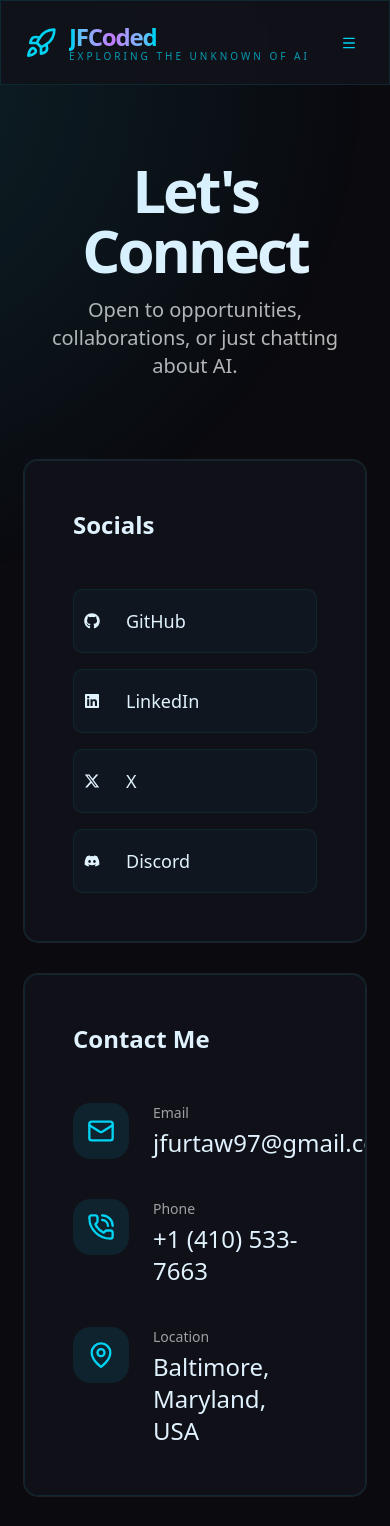
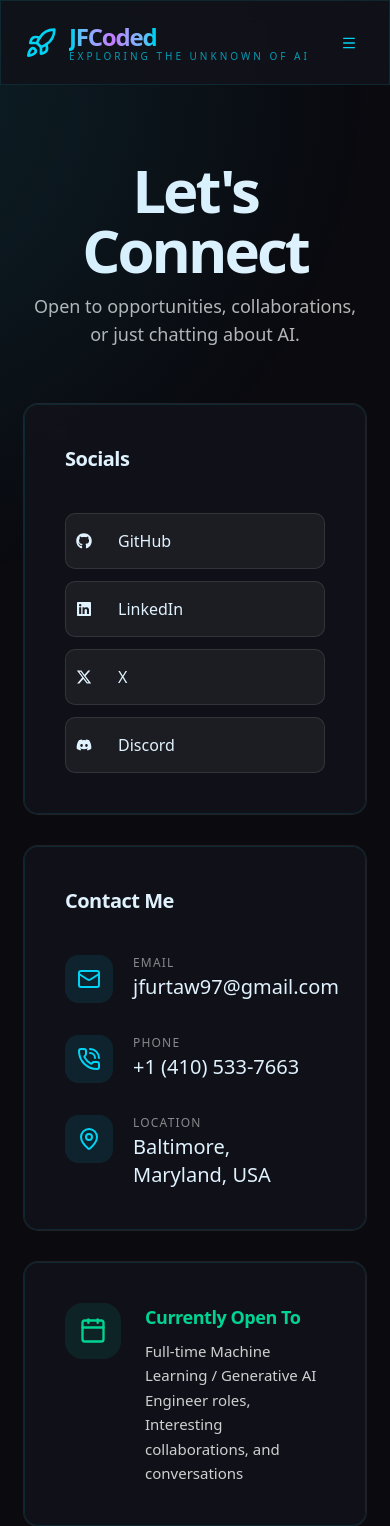
Before and after one commit to JakeFurtaw/jf-coded-v2, a Next.js app: page /contact in a window 390 px wide. Shown: the top 1526 px of the page. Built offline with nearby package versions, Linux system fonts and the light colour scheme.

Commit message:
Added page transitions and made a bunch of adjustsments to font, titles, and general spacing.

```diff
--- a/app/contact/page.tsx
+++ b/app/contact/page.tsx
@@ -11,96 +11,100 @@
     <div className="min-h-screen pb-24 bg-space-bg">
       <div className="max-w-4xl mx-auto px-6 pt-20">
         {/* Header */}
-        <div className="text-center mb-20">
-          <h1 className="text-6xl font-bold tracking-tighter mb-4">Let's Connect</h1>
-          <p className="text-xl text-white/70 max-w-md mx-auto">
+        <div className="text-center mb-14">
+          <h1 className="text-6xl font-bold tracking-tighter mb-3">Let's Connect</h1>
+          <p className="text-lg md:text-xl text-white/70 max-w-[460px] mx-auto">
             Open to opportunities, collaborations, or just chatting about AI.
           </p>
         </div>
 
         <div className="grid md:grid-cols-2 gap-8">
-          <Card className="glass p-12 border-white/10">
-            <h3 className="text-2xl font-semibold mb-8">Socials</h3>
+          <Card className="glass p-10 md:p-12 border border-white/10 transition-all hover:border-white/20 group">
+            <h3 className="text-xl font-semibold tracking-tight mb-6">Socials</h3>
 
-            <div className="space-y-4">
+            <div className="space-y-3">
               <Button
                 variant="outline"
-                className="w-full h-16 justify-start text-lg border-white/20 hover:border-cyan-400 hover:text-cyan-400"
+                className="w-full h-14 justify-start text-base border-white/15 hover:border-cyan-400/40 hover:text-cyan-400 active:scale-[0.985] transition-all touch-manipulation group"
                 asChild
               >
                 <a href="https://github.com/JakeFurtaw" target="_blank" rel="noopener noreferrer">
-                  <FaGithub className="mr-5 w-6 h-6" /> GitHub
+                  <FaGithub className="mr-5 w-6 h-6 transition-transform group-hover:-translate-y-px group-hover:scale-110" /> GitHub
                 </a>
               </Button>
 
               <Button
                 variant="outline"
-                className="w-full h-16 justify-start text-lg border-white/20 hover:border-cyan-400 hover:text-cyan-400"
+                className="w-full h-14 justify-start text-base border-white/15 hover:border-cyan-400/40 hover:text-cyan-400 active:scale-[0.985] transition-all touch-manipulation group"
                 asChild
               >
                 <a href="https://linkedin.com/in/jacob-furtaw" target="_blank" rel="noopener noreferrer">
-                  <FaLinkedin className="mr-5 w-6 h-6" /> LinkedIn
+                  <FaLinkedin className="mr-5 w-6 h-6 transition-transform group-hover:-translate-y-px group-hover:scale-110" /> LinkedIn
                 </a>
               </Button>
 
               <Button
                 variant="outline"
-                className="w-full h-16 justify-start text-lg border-white/20 hover:border-cyan-400 hover:text-cyan-400"
+                className="w-full h-14 justify-start text-base border-white/15 hover:border-cyan-400/40 hover:text-cyan-400 active:scale-[0.985] transition-all touch-manipulation group"
                 asChild
               >
                 <a href="https://x.com/JFurtaw97" target="_blank" rel="noopener noreferrer">
-                  <FaXTwitter className="mr-5 w-6 h-6" /> X
+                  <FaXTwitter className="mr-5 w-6 h-6 transition-transform group-hover:-translate-y-px group-hover:scale-110" /> X
                 </a>
               </Button>
 
               <Button
                 variant="outline"
-                className="w-full h-16 justify-start text-lg border-white/20 hover:border-cyan-400 hover:text-cyan-400"
+                className="w-full h-14 justify-start text-base border-white/15 hover:border-cyan-400/40 hover:text-cyan-400 active:scale-[0.985] transition-all touch-manipulation group"
                 asChild
               >
                 <a href="https://discord.com/users/jfurtaw" target="_blank" rel="noopener noreferrer">
-                  <FaDiscord className="mr-5 w-6 h-6" /> Discord
+                  <FaDiscord className="mr-5 w-6 h-6 transition-transform group-hover:-translate-y-px group-hover:scale-110" /> Discord
                 </a>
               </Button>
             </div>
           </Card>
 
-          {/* EMAIL + LOCATION - Now on the RIGHT */}
-          <Card className="glass p-12 border-white/10">
-          <h3 className="text-2xl font-semibold mb-8">Contact Me</h3>
-            <div className="space-y-10">
-              <div className="flex gap-6">
-                <div className="w-14 h-14 rounded-2xl bg-cyan-400/10 flex items-center justify-center flex-shrink-0">
-                  <Mail className="w-7 h-7 text-cyan-400" />
+          {/* CONTACT INFO - Right side */}
+          <Card className="glass p-10 md:p-12 border border-white/10 transition-all hover:border-white/20 group">
+            <h3 className="text-xl font-semibold tracking-tight mb-6">Contact Me</h3>
+
+            <div className="space-y-8">
+              {/* Email */}
+              <div className="flex gap-5 group/item">
+                <div className="w-12 h-12 rounded-xl bg-cyan-400/10 flex items-center justify-center flex-shrink-0 transition-transform group-hover/item:scale-105">
+                  <Mail className="w-6 h-6 text-cyan-400" />
                 </div>
                 <div>
-                  <p className="text-white/60 text-sm mb-1">Email</p>
+                  <p className="text-white/50 text-xs tracking-widest uppercase mb-0.5">Email</p>
                   <a
                     href="mailto:jfurtaw97@gmail.com"
-                    className="text-2xl hover:text-cyan-400 transition-colors"
+                    className="text-xl font-medium hover:text-cyan-400 active:text-cyan-300 transition-colors active:scale-[0.985] inline-block touch-manipulation"
                   >
                     jfurtaw97@gmail.com
                   </a>
                 </div>
               </div>
 
-              <div className="flex gap-6">
-                <div className="w-14 h-14 rounded-2xl bg-cyan-400/10 flex items-center justify-center flex-shrink-0">
-                  <PhoneCall className="w-7 h-7 text-cyan-400" />
+              {/* Phone */}
+              <div className="flex gap-5 group/item">
+                <div className="w-12 h-12 rounded-xl bg-cyan-400/10 flex items-center justify-center flex-shrink-0 transition-transform group-hover/item:scale-105">
+                  <PhoneCall className="w-6 h-6 text-cyan-400" />
                 </div>
                 <div>
-                  <p className="text-white/60 text-sm mb-1">Phone</p>
-                  <p className="text-2xl">+1 (410) 533-7663</p>
+                  <p className="text-white/50 text-xs tracking-widest uppercase mb-0.5">Phone</p>
+                  <p className="text-xl font-medium select-all">+1 (410) 533-7663</p>
                 </div>
               </div>
 
-            <div className="flex gap-6">
-                <div className="w-14 h-14 rounded-2xl bg-cyan-400/10 flex items-center justify-center flex-shrink-0">
-                  <MapPin className="w-7 h-7 text-cyan-400" />
+              {/* Location */}
+              <div className="flex gap-5 group/item">
+                <div className="w-12 h-12 rounded-xl bg-cyan-400/10 flex items-center justify-center flex-shrink-0 transition-transform group-hover/item:scale-105">
+                  <MapPin className="w-6 h-6 text-cyan-400" />
                 </div>
                 <div>
-                  <p className="text-white/60 text-sm mb-1">Location</p>
-                  <p className="text-2xl">Baltimore, Maryland, USA</p>
+                  <p className="text-white/50 text-xs tracking-widest uppercase mb-0.5">Location</p>
+                  <p className="text-xl font-medium">Baltimore, Maryland, USA</p>
                 </div>
               </div>
             </div>
@@ -108,14 +112,14 @@
         </div>
 
         {/* Availability Card */}
-        <Card className="glass p-12 border-white/10 mt-8">
-          <div className="flex gap-6">
-            <div className="w-14 h-14 rounded-2xl bg-emerald-400/10 flex items-center justify-center flex-shrink-0">
+        <Card className="glass p-10 md:p-12 border border-white/10 mt-8 transition-all hover:border-emerald-400/30 group">
+          <div className="flex items-start gap-6">
+            <div className="w-14 h-14 rounded-2xl bg-emerald-400/10 flex items-center justify-center flex-shrink-0 group-hover:scale-105 transition-transform">
               <Calendar className="w-7 h-7 text-emerald-400" />
             </div>
             <div>
-              <p className="text-emerald-400 font-medium text-lg mb-2">Currently Open To</p>
-              <p className="text-white/80 leading-relaxed">
+              <p className="text-emerald-400 font-semibold tracking-tight text-lg mb-2">Currently Open To</p>
+              <p className="text-white/80 text-[15px] leading-relaxed">
                 Full-time Machine Learning / Generative AI Engineer roles,<br />
                 Interesting collaborations, and conversations
               </p>
@@ -124,7 +128,7 @@
         </Card>
 
         {/* Final Note */}
-        <div className="text-center mt-20 text-white/60">
+        <div className="text-center mt-12 text-white/50 text-sm tracking-wide">
           <p>I typically respond within 1–2 business days.</p>
         </div>
       </div>
--- a/app/layout.tsx
+++ b/app/layout.tsx
@@ -4,6 +4,7 @@
 import Navbar from "@/components/ui/Navbar";
 import Footer from "@/components/ui/Footer";
 import CursorGlow from "@/components/ui/cursor-glow";
+import PageTransition from "@/components/PageTransition";
 
 const geistSans = Geist({
   variable: "--font-geist-sans",
@@ -38,7 +39,9 @@
         <CursorGlow />
         <Navbar />
         <main className="pt-20 min-h-[calc(100vh-5rem)]"> {/* padding to account for fixed navbar */}
-          {children}
+          <PageTransition>
+            {children}
+          </PageTransition>
         </main>
         <Footer />
       </body>
--- /dev/null
+++ b/components/PageTransition.tsx
@@ -0,0 +1,22 @@
+'use client';
+
+import { motion } from 'framer-motion';
+import { usePathname } from 'next/navigation';
+
+export default function PageTransition({ children }: { children: React.ReactNode }) {
+  const pathname = usePathname();
+
+  return (
+    <motion.div
+      key={pathname}
+      initial={{ opacity: 0, y: 8 }}
+      animate={{ opacity: 1, y: 0 }}
+      transition={{
+        duration: 0.18,
+        ease: [0.22, 1, 0.36, 1]
+      }}
+    >
+      {children}
+    </motion.div>
+  );
+}
--- a/components/ui/button.tsx
+++ b/components/ui/button.tsx
@@ -9,15 +9,15 @@
   {
     variants: {
       variant: {
-        default: "bg-primary text-primary-foreground [a]:hover:bg-primary/80",
+        default: "bg-primary text-primary-foreground active:scale-[0.985] [a]:hover:bg-primary/80",
         outline:
-          "border-border bg-background hover:bg-muted hover:text-foreground aria-expanded:bg-muted aria-expanded:text-foreground dark:border-input dark:bg-input/30 dark:hover:bg-input/50",
+          "border-border bg-background hover:border-ring hover:text-foreground active:scale-[0.985] dark:border-white/15 dark:bg-white/5 dark:hover:bg-white/10 dark:hover:border-cyan-400/40",
         secondary:
-          "bg-secondary text-secondary-foreground hover:bg-secondary/80 aria-expanded:bg-secondary aria-expanded:text-secondary-foreground",
+          "bg-secondary text-secondary-foreground hover:bg-secondary/80 aria-expanded:bg-secondary aria-expanded:text-secondary-foreground active:scale-[0.985]",
         ghost:
-          "hover:bg-muted hover:text-foreground aria-expanded:bg-muted aria-expanded:text-foreground dark:hover:bg-muted/50",
+          "hover:bg-muted hover:text-foreground aria-expanded:bg-muted aria-expanded:text-foreground dark:hover:bg-muted/50 active:scale-[0.985]",
         destructive:
-          "bg-destructive/10 text-destructive hover:bg-destructive/20 focus-visible:border-destructive/40 focus-visible:ring-destructive/20 dark:bg-destructive/20 dark:hover:bg-destructive/30 dark:focus-visible:ring-destructive/40",
+          "bg-destructive/10 text-destructive hover:bg-destructive/20 focus-visible:border-destructive/40 focus-visible:ring-destructive/20 dark:bg-destructive/20 dark:hover:bg-destructive/30 dark:focus-visible:ring-destructive/40 active:scale-[0.985]",
         link: "text-primary underline-offset-4 hover:underline",
       },
       size: {
```
Also changed, not shown: app/page.tsx (+6 -6 lines), app/resume/page.tsx (+14 -8 lines).
